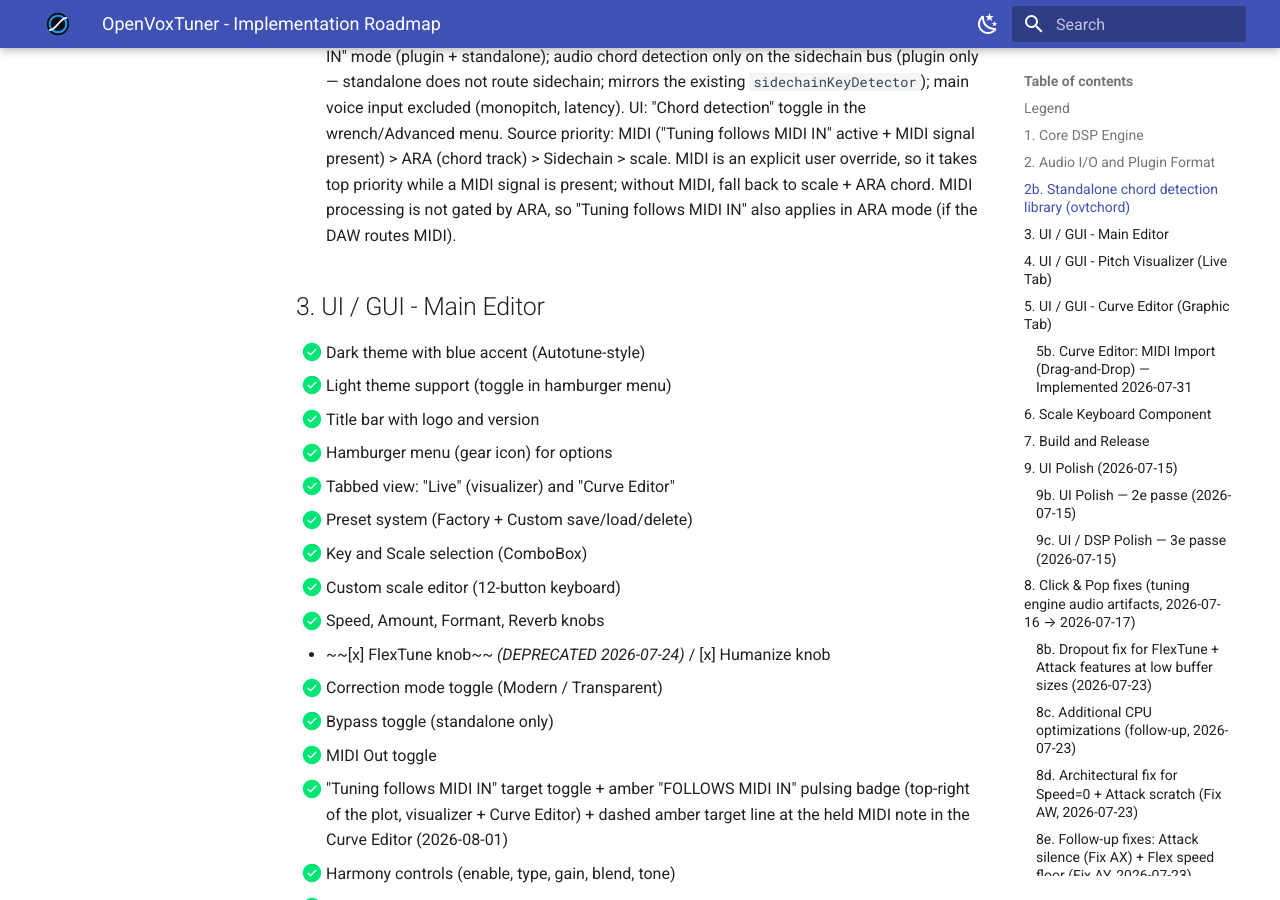
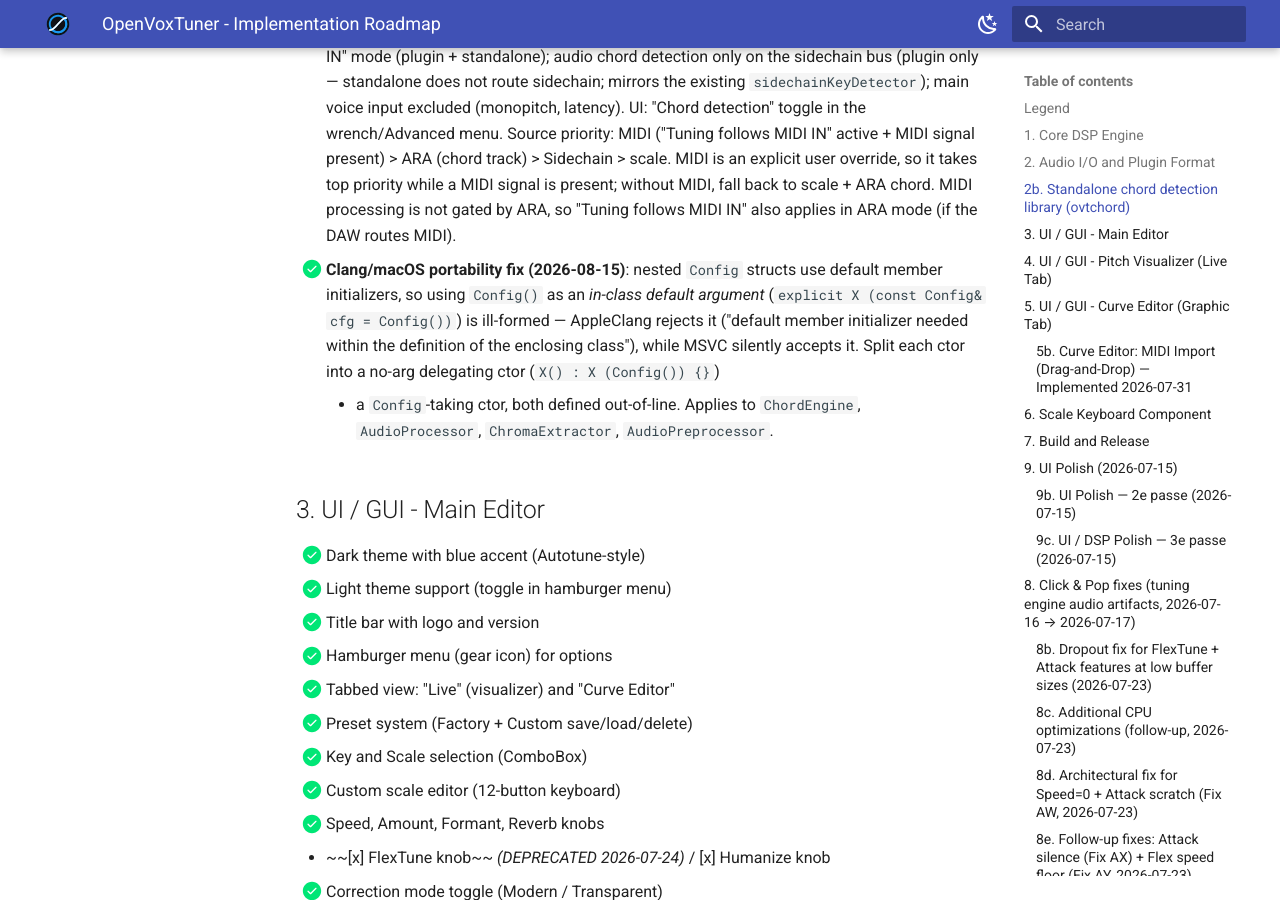
Before and after one commit to EiffelBS/OpenVoxTuner, an MkDocs documentation site: the page built from docs/implementation-roadmap.md, in a window 1280 px wide and 900 px high, scrolled down 2687 px. Built offline with MkDocs 1.6.1 and Material for MkDocs 9.7.7, drawn with Linux system fonts in a browser that asks for light colours; the version menu is left out.

Commit message:
fix: ovtchord macOS/Clang build (in-class Config() default arg)
Nested Config structs use default member initializers, so using Config() as an in-class default argument is ill-formed and rejected by AppleClang; MSVC accepted it as an extension. Split each ctor into a no-arg delegating ctor + a Config-taking ctor, defined out-of-line. Applies to ChordEngine, AudioProcessor, ChromaExtractor and AudioPreprocessor. All existing call sites are unchanged.

```diff
--- a/docs/implementation-roadmap.md
+++ b/docs/implementation-roadmap.md
@@ -74,6 +74,14 @@
       without MIDI, fall back to scale + ARA chord. MIDI processing is not
       gated by ARA, so "Tuning follows MIDI IN" also applies in ARA mode (if
       the DAW routes MIDI).
+- [x] **Clang/macOS portability fix (2026-08-15)**: nested `Config` structs use
+      default member initializers, so using `Config()` as an *in-class default
+      argument* (`explicit X (const Config& cfg = Config())`) is ill-formed —
+      AppleClang rejects it ("default member initializer needed within the
+      definition of the enclosing class"), while MSVC silently accepts it.
+      Split each ctor into a no-arg delegating ctor (`X() : X (Config()) {}`)
+      + a `Config`-taking ctor, both defined out-of-line. Applies to
+      `ChordEngine`, `AudioProcessor`, `ChromaExtractor`, `AudioPreprocessor`.
 
 ## 3. UI / GUI - Main Editor
 
```
Also changed, not shown: docs/changelog/changelog-2026-08-15.md (added, +17 -0 lines), 8 other files.
